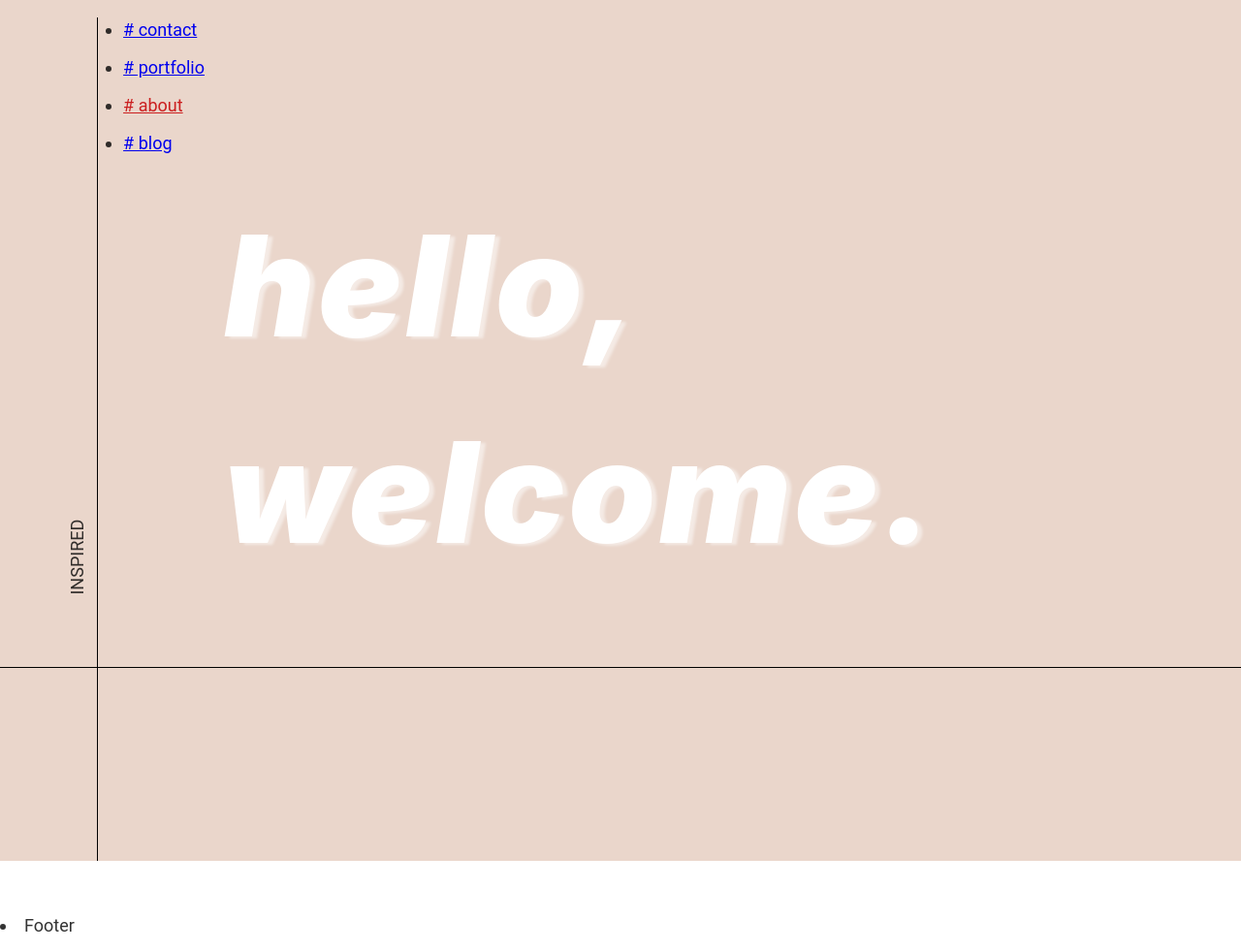
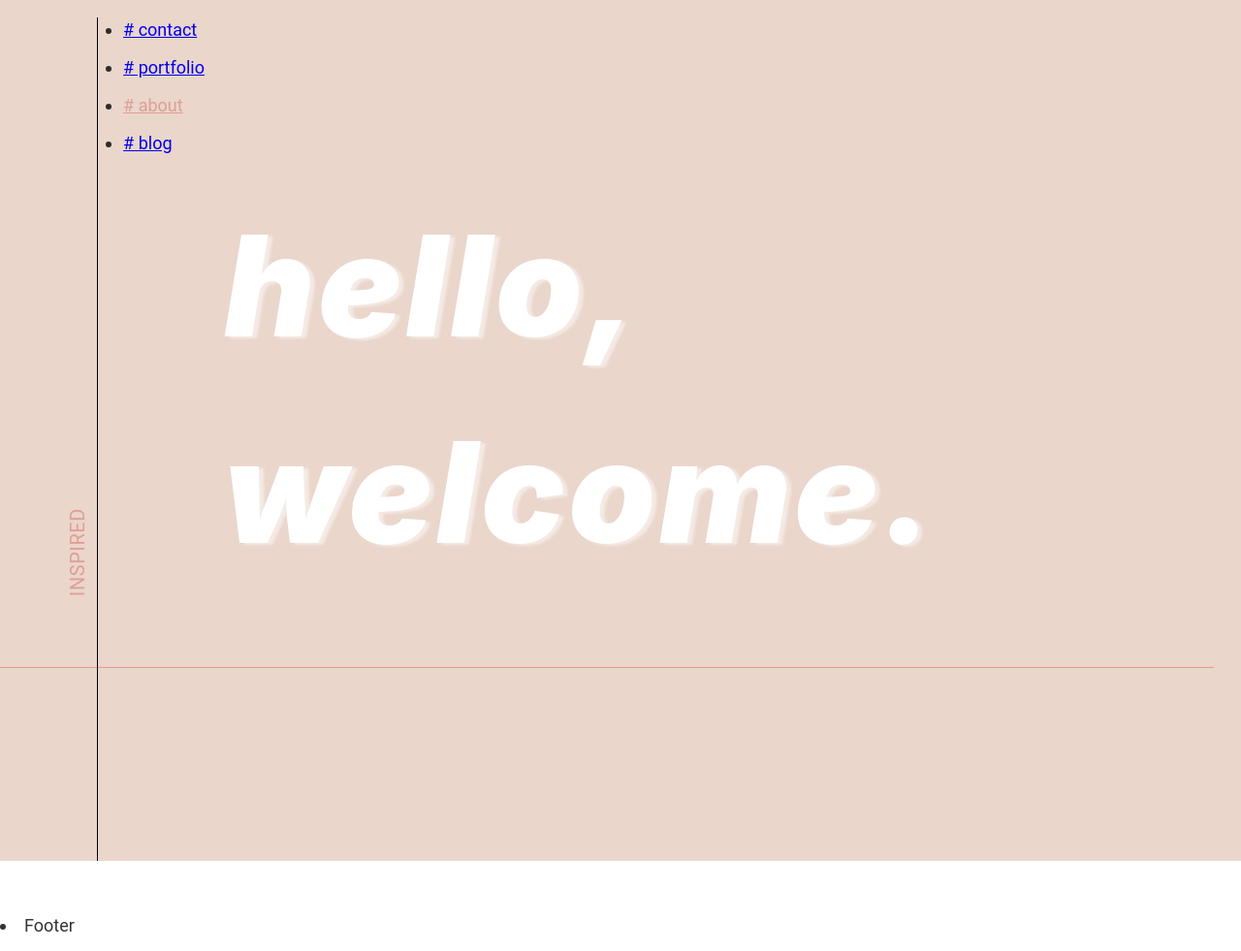
Before and after one commit to Brandon-Pampuch/portfolio, a Gatsby site: page / in a window 1280 px wide. Shown: the whole page at 97% size. Built offline with nearby package versions, Linux system fonts and the light colour scheme; Gatsby itself is replaced by a stand-in of ours.

Commit message:
change border and nav stylings

```diff
--- a/src/components/Header.module.scss
+++ b/src/components/Header.module.scss
@@ -48,5 +48,5 @@
 }
 
 .active {
-    color:#CB1F1F;;
+    color:rgba(203, 31, 31, 0.31);;
 }
--- a/src/pages/index.js
+++ b/src/pages/index.js
@@ -2,7 +2,7 @@ import React from "react"
 import Layout from "../layouts/Layout"
 import styles from "./index.module.scss"
 
-export default ({ data }) => (
+export default () => (
   <Layout>
     <div className={styles.background}>
       <p className={styles.inspiredText}>INSPIRED</p>
--- a/src/pages/index.module.scss
+++ b/src/pages/index.module.scss
@@ -36,16 +36,18 @@
  }
 
  .border {
-     border-top: 1px solid black;
+     border-top: 1px solid rgba(203, 31, 31, 0.31);
      border-left: 1px solid black;
      height:200px;
-     margin-left: 100px
+     margin-left: 100px;
+     width: 90%;
+
 
  }
 
  .box {
      position: absolute;
-   border-bottom: 1px solid black;
+   border-bottom: 1px solid rgba(203, 31, 31, 0.31);
    border-right: 1px solid black;
    width:101px;
    margin-top: 500px;
@@ -59,7 +61,19 @@
     top: 550px;
     left:30px;
     width:101px;
+
     transform: rotate(270deg);
+
+
+font-style: normal;
+font-weight: normal;
+font-size: 1.1rem;
+line-height: 148.8%;
+/* or 143px */
+
+letter-spacing: 0.035em;
+
+color: rgba(203, 31, 31, 0.31);
 
 
 
```
